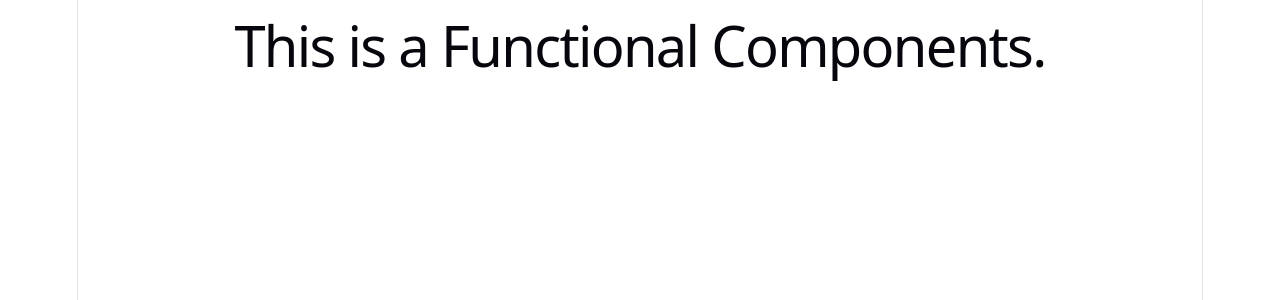
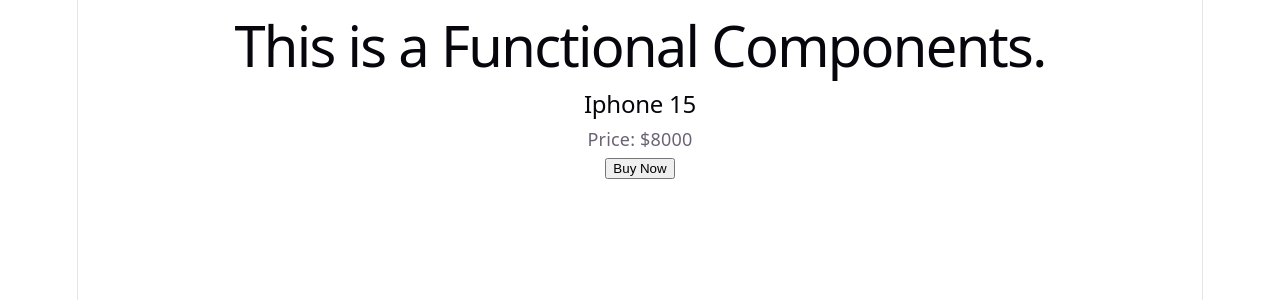
Before and after one commit to indresh-dev-codes/React-journey, a React (Vite) app in the folder Day2/: page / in a window 1280 px wide. Shown: the top 300 px of the page. Built offline with nearby package versions, Linux system fonts and the light colour scheme.

Commit message:
After added the product card with functional component

```diff
--- a/Day2/src/App.jsx
+++ b/Day2/src/App.jsx
@@ -4,11 +4,13 @@
 import heroImg from './assets/hero.png'
 import './App.css'
 import Welcome from './components/Welcome'
+import ProductCard from './components/ProductCard'
 
 function App() {
 return(
   <div>
     <Welcome />
+    <ProductCard/>
   </div>
 )
 }
--- /dev/null
+++ b/Day2/src/components/ProductCard.jsx
@@ -0,0 +1,11 @@
+function ProductCard()
+{
+    return(
+        <div>
+            <h2>Iphone 15</h2>
+            <p>Price: $8000</p>
+            <button>Buy Now</button>
+        </div>
+    )
+}
+export default ProductCard;
```
